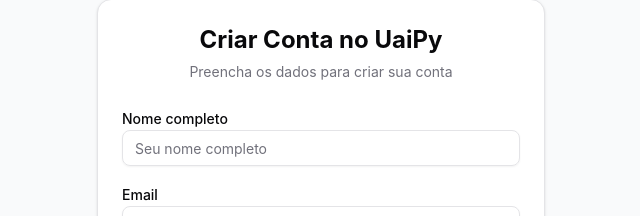
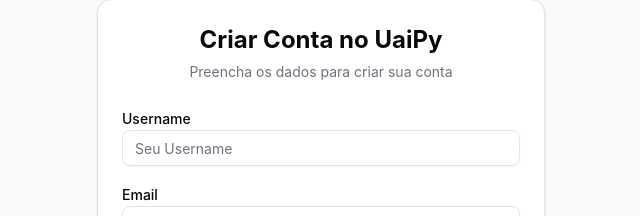
Before and after one commit to ruann3res/uaipy.ui, a React (Vite) app: page /auth/signup in a window 1280 px wide. Shown: the part 147-363 px from the top of the page, without its empty margins (319-959 px from the left). Built offline with nearby package versions, Linux system fonts and the light colour scheme.

Commit message:
Update SignUp.tsx

```diff
--- a/src/pages/Auth/SignUp.tsx
+++ b/src/pages/Auth/SignUp.tsx
@@ -51,12 +51,12 @@
         <CardContent>
           <form onSubmit={handleSubmit} className="space-y-4">
             <div className="space-y-2">
-              <label htmlFor="name" className="text-sm font-medium">Nome completo</label>
+              <label htmlFor="name" className="text-sm font-medium">Username</label>
               <Input
                 id="name"
                 name="name"
                 type="text"
-                placeholder="Seu nome completo"
+                placeholder="Seu Username"
                 value={formData.name}
                 onChange={(e) => setFormData(prev => ({ ...prev, name: e.target.value }))}
                 required
```
